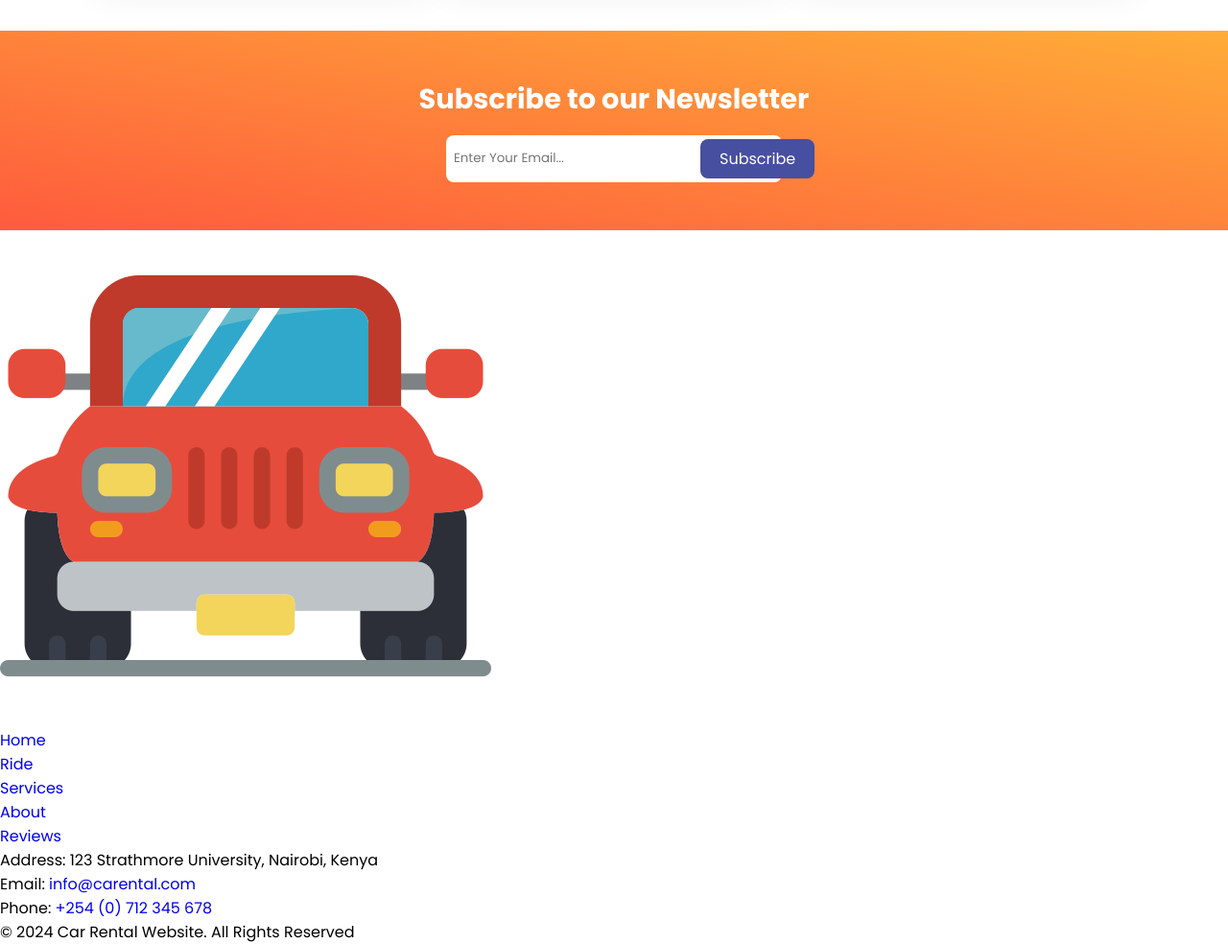
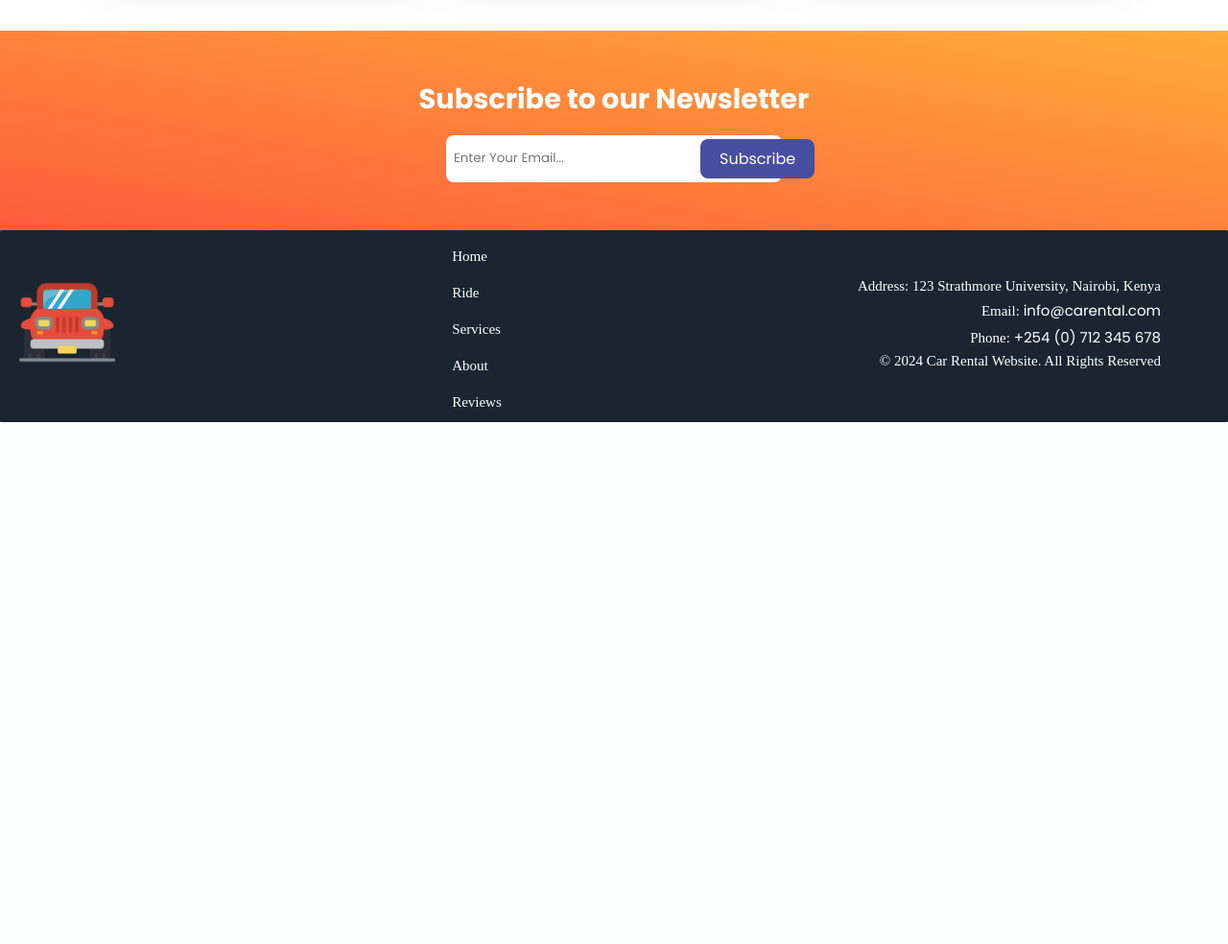
Before and after one commit to Wendy-Lagho/Car-rental-web, a PHP site: page / in a window 1280 px wide. Shown: the part 3220-4204 px from the top of the page at 96% size. After the commit the page ends 3660 px from the top, so only its background shows below. Run offline with PHP 8.4, Linux system fonts and the light colour scheme.

Commit message:
Update styles.css

```diff
--- a/styles.css
+++ b/styles.css
@@ -348,84 +348,55 @@ header {
   border-radius: 0.5rem;
 }
 
-/* Footer Section
-footer {
-  background: #2c3e50;
-  color: #fff;
-  padding: 40px 100px;
-}
-
-.footer-container {
-  display: flex;
-  justify-content: space-between;
-  flex-wrap: wrap;
-  gap: 20px;
-}
-
-.footer-center {
-  flex: 1 1 300px;
-}
-
-.footer-center h3 {
-  margin-bottom: 20px;
-  font-size: 1.5rem;
-}
-
-.footer-center p,
-.footer-center a {
-  color: #bdc3c7;
-  font-size: 1rem;
-  margin-bottom: 10px;
-}
-
-.footer-center a {
-  display: block;
-  text-decoration: none;
-}
-
-.footer-center a:hover {
-  color: var(--main-color);
-}
-
-.footer-center i {
-  font-size: 1.2rem;
-  color: #bdc3c7;
-  margin-right: 10px;
-}
-
-.footer-center i:hover {
-  color: var(--main-color);
-}
-*/
-
-/* Copyright Section */
-.copyright {
-  background: #1a252f;
-  color: #bdc3c7;
-  padding: 20px 100px;
+/* Footer Section */
+.footer {
+  width: 100%;
+  height: 200px;
+  margin-left: 0;
   display: flex;
   justify-content: space-between;
   align-items: center;
-  flex-wrap: wrap;
-  gap: 10px;
-}
-.footer {
-  width: 100%;
-  margin-left: 0;
+  background-color: #1a252f;
+  padding: 20px;
+  color: #fff;
+  border-radius: 1px;
 }
 
-.copyright p {
-  margin: 0;
-  font-size: 1rem;
+.footer-logo img {
+  max-height: 100px;
+  width: auto;
 }
 
-.social a {
-  color: #bdc3c7;
-  font-size: 1.5rem;
-  margin-right: 10px;
+.footer-links ul {
+  list-style: none;
+  display: flex;
+  padding: 0;
+  margin: 0;
+  flex-direction: column;
+}
+
+.footer-links li {
+  margin-top: 10px;
+  margin-right: 20px;
+  font-size: 15px;
+  margin-bottom: 5px;
+}
+
+.footer-links a {
+  text-decoration: none;
+  color: #fff;
+  font-family: "American Typewriter";
+}
+
+.footer-location p {
+  font-size: 15px;
+  margin-bottom: 5px;
+  margin-right: 50px;
+  text-align: right;
+  font-family: "American Typewriter";
+}
+
+.footer-location a {
+  color: #fff;
   text-decoration: none;
 }
-
-.social a:hover {
-  color: var(--main-color);
-}
```
